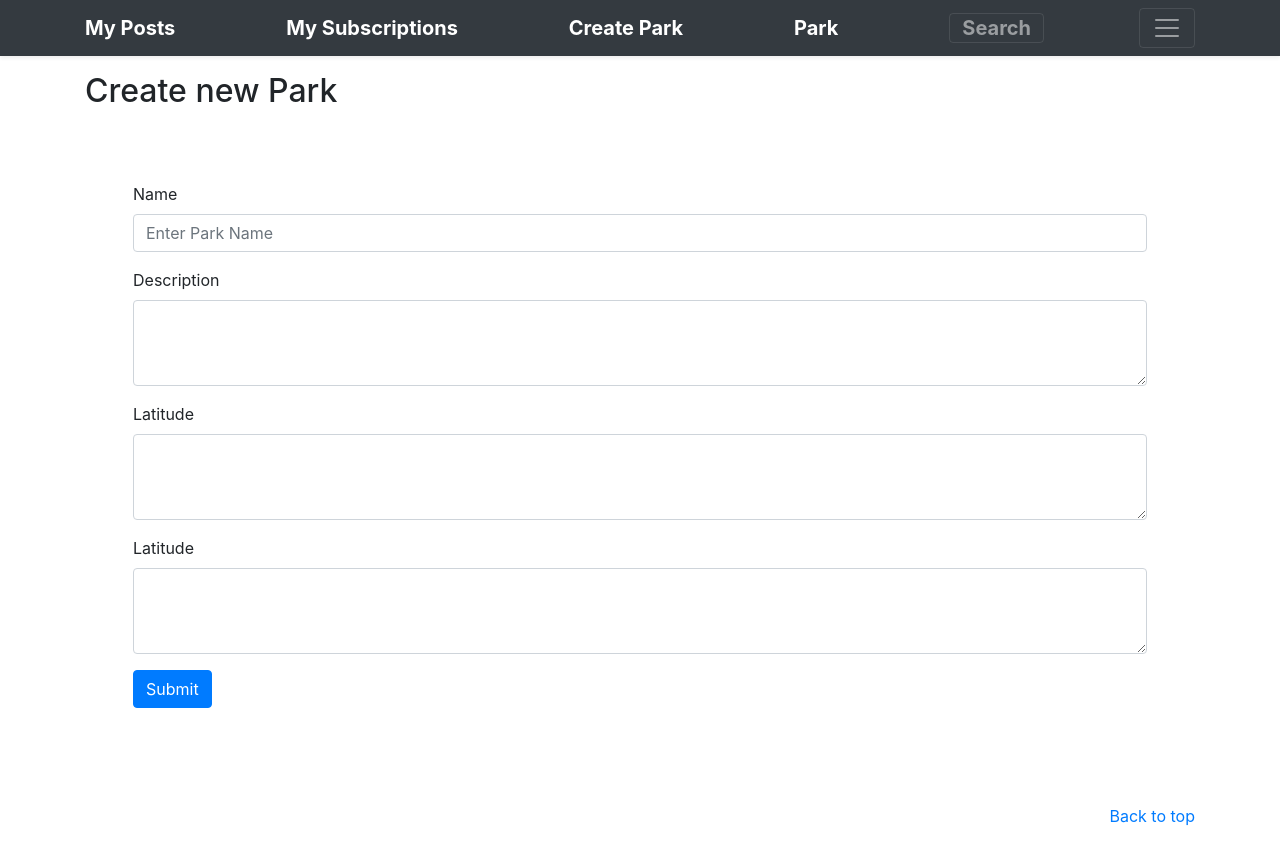
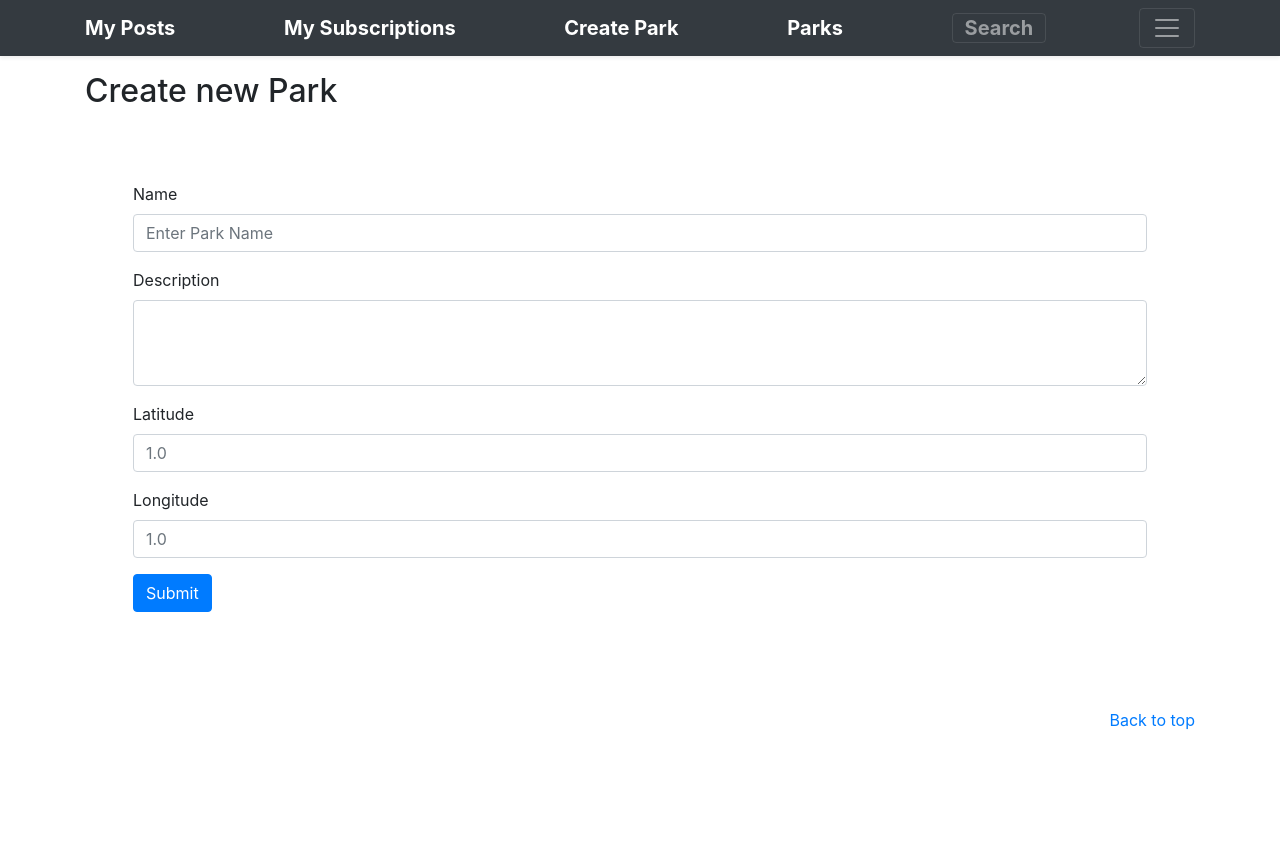
Before and after one commit to nsaranya4/APAD_AmusementParks, a Flask app: page /parks/create in a window 1280 px wide. After the commit the page ends 730 px from the top, so only its background shows below. Run offline with Flask 2, Linux system fonts and the light colour scheme; some libraries are stand-ins or nearby versions.

Commit message:
ui: html changes

```diff
--- a/ui/app/amusepark/templates/base.html
+++ b/ui/app/amusepark/templates/base.html
@@ -75,7 +75,7 @@
         <strong>Create Park</strong>
       </a>
       <a href="/parks" class="navbar-brand d-flex align-items-center">
-        <strong>Park</strong>
+        <strong>Parks</strong>
       </a>
       <a href="#" class="navbar-toggler" type="button" data-toggle="collapse" data-target="#search" aria-controls="navbarHeader" aria-expanded="false" aria-label="Toggle navigation">
         <strong>Search</strong>
--- a/ui/app/amusepark/templates/createpark.html
+++ b/ui/app/amusepark/templates/createpark.html
@@ -22,11 +22,11 @@
             </div>
             <div class="form-group">
                 <label for="lat">Latitude</label>
-                <textarea class="form-control" id="lat" rows="3" name="lat"></textarea>
+                <input type="text" class="form-control" id="lat"  placeholder="1.0" name="lat" required>
             </div>
             <div class="form-group">
-                <label for="lng">Latitude</label>
-                <textarea class="form-control" id="lng" rows="3" name="lng"></textarea>
+                <label for="lng">Longitude</label>
+                <input type="text" class="form-control" id="lng"  placeholder="1.0" name="lng" required>
             </div>
             <button type="submit" class="btn btn-primary">Submit</button>
           </form>
```
Also changed, not shown: ui/app/amusepark/templates/createpost.html (+3 -7 lines), ui/app/amusepark/templates/posts.html (+10 -10 lines).
